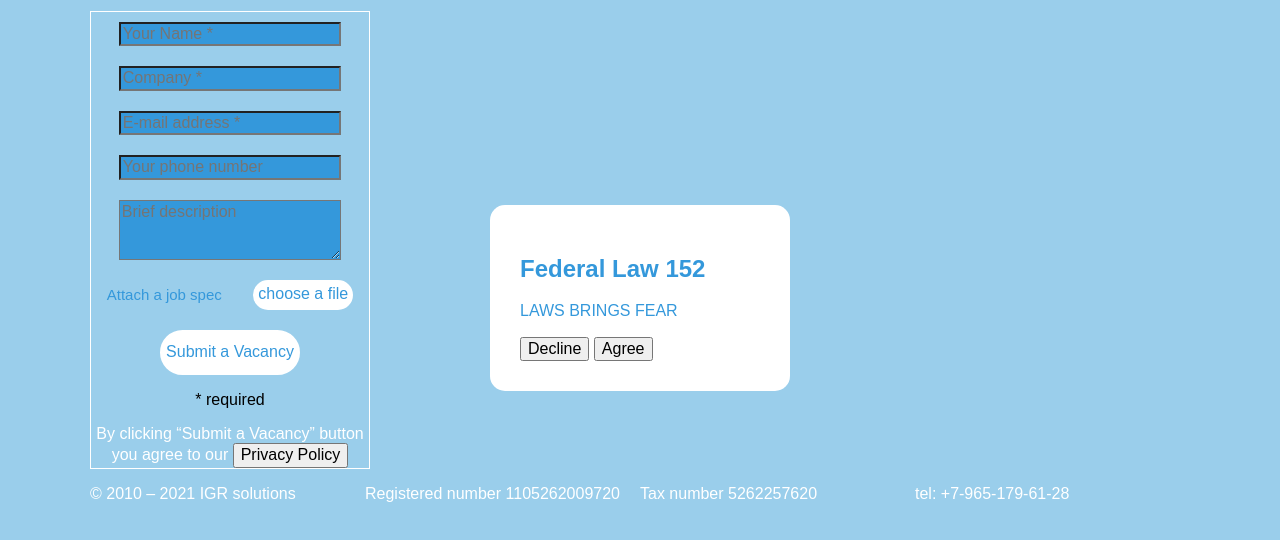
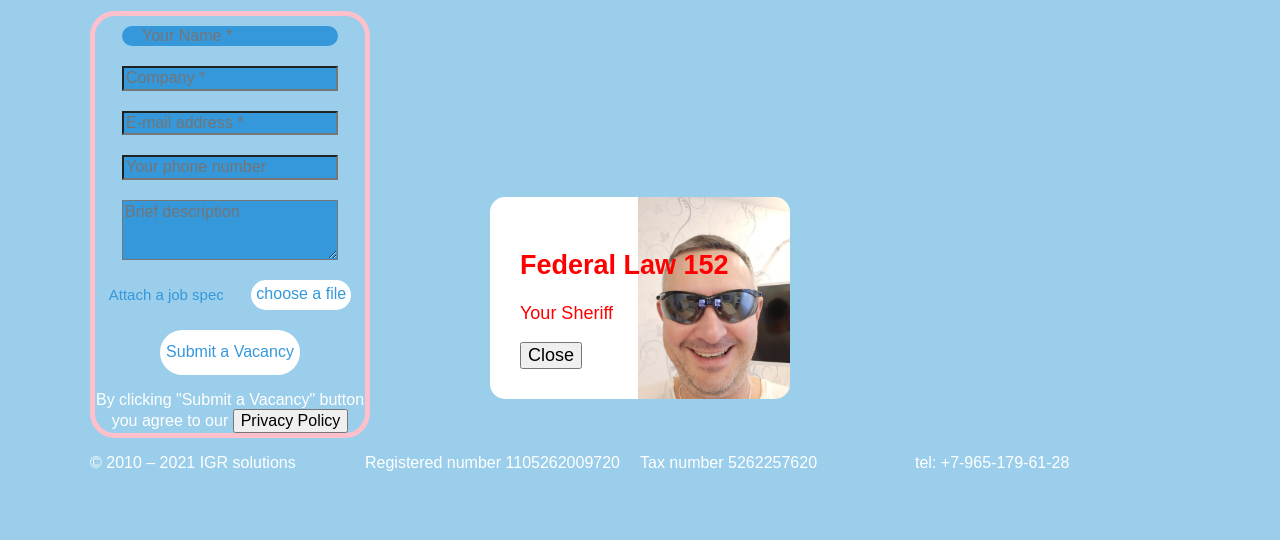
Before and after one commit to LipinVV/IGR, a website: page source/clients.html in a window 1280 px wide. Both pictures are taken after a click on the button "Privacy Policy". Shown: the part 102-642 px from the top of the page. Drawn offline with nearby package versions, Linux system fonts and the light colour scheme; files that its build step writes are made by us from their sources.

Commit message:
some changes after call

```diff
--- a/source/clients.html
+++ b/source/clients.html
@@ -60,9 +60,10 @@
 
   <main class="content">
     <div class="container">
-      <form class="feedback" action="https://echo.htmlacademy.ru/" method="post">
+      <form enctype="multipart/form-data" method="POST" class="feedback" action="https://echo.htmlacademy.ru/">
 
-        <h1 class="feedback-header">Please let us know more about yourself and persons you would like to hire and we back to you within 12 hours
+        <h1 class="feedback-header">Please let us know more about yourself and persons you would like to hire and we
+          back to you within 12 hours
         </h1>
         <fieldset class="feedback-data__fieldset feedback-data__fieldset-feedback">
 
@@ -93,20 +94,23 @@
                 placeholder="Brief description"></textarea>
             </li>
             <li class="feedback-data__item">
-              <p>Attach a job spec </p>
-              <input type="file" id="actual-btn" hidden>
+              <p>Attach a job spec</p>
+              <input type="file" id="actual-btn" name="file" hidden>
               <label class="file__upload" for="actual-btn">choose a file</label>
             </li>
           </ul>
           <div class="feedback-data__submit">
             <button class="feedback-data__button" type="submit">Submit a Vacancy</button>
-            <p class="feedback-data__notification">* required</p>
+            <p class="feedback-data__notification"></p>
           </div>
           <div class="feedback-data__law">
-            By clicking “Submit a Vacancy” button you agree to our
+            By clicking "Submit a Vacancy" button you agree to our
             <button type="button" class="feedback-data__law button-open">Privacy Policy</button>
           </div>
         </fieldset>
+
+
+
 
       </form>
     </div>
@@ -138,11 +142,9 @@
     <div class="modal-content">
       <h2>Federal Law 152</h2>
       <p>
-              LAWS BRINGS FEAR
+        Your Sheriff
       </p>
-          <button class="button-close">Decline
-          </button>
-          <button class="button-close">Agree
+      <button class="button-close">Close
       </button>
     </div>
   </div>
--- a/source/scss/blocks/feedback.scss
+++ b/source/scss/blocks/feedback.scss
@@ -2,7 +2,8 @@
     width: 280px;
     padding: 0;
     margin: 0;
-    border: 1px solid #FFF;
+    border: 5px solid pink;
+    border-radius: 25px;
 }
 
 .feedback-data__list {
@@ -98,3 +99,9 @@
     border: none;
     background-color: $main-color;
 }
+
+.feedback-data__input-surname {
+    border: 3px #fff;
+    border-radius: 25px;
+    padding-left: 20px;
+}
--- a/source/scss/blocks/linking-buttons.scss
+++ b/source/scss/blocks/linking-buttons.scss
@@ -7,8 +7,21 @@
 .linking-buttons button {
    border-radius: 30px;
    border: 3px solid #FFF;
-   width: 70%;
+   width: 35%;
    height: 50px;
    margin-bottom: 20px;
    padding: 0;
+
+
+   @media (min-width: 660px) {
+    font-size: 20px;
+    width: 40%;
+    color: $main-text
+  }
+
+  @media (min-width: 1200px) {
+    font-size: 30px;
+    width: 50%;
+    color: yellow;
+  }
 }
--- a/source/scss/blocks/modal.scss
+++ b/source/scss/blocks/modal.scss
@@ -17,9 +17,14 @@
 }
 
 .modal-content {
-    color: $hover-links;
+    color: red;
     background-color: $main-text;
     width: 300px;
     border-radius: 15px;
     padding: 30px;
+    font-size: large;
+    background-image: url("../img/hehehe.jpeg");
+    background-size: contain;
+    background-position: right;
+    background-repeat: no-repeat;
 }
```
Also changed, not shown: source/img/hehehe.jpeg (added), source/img/hohoho.jpeg (added). Lines whose indentation alone changed are shown as unchanged.
